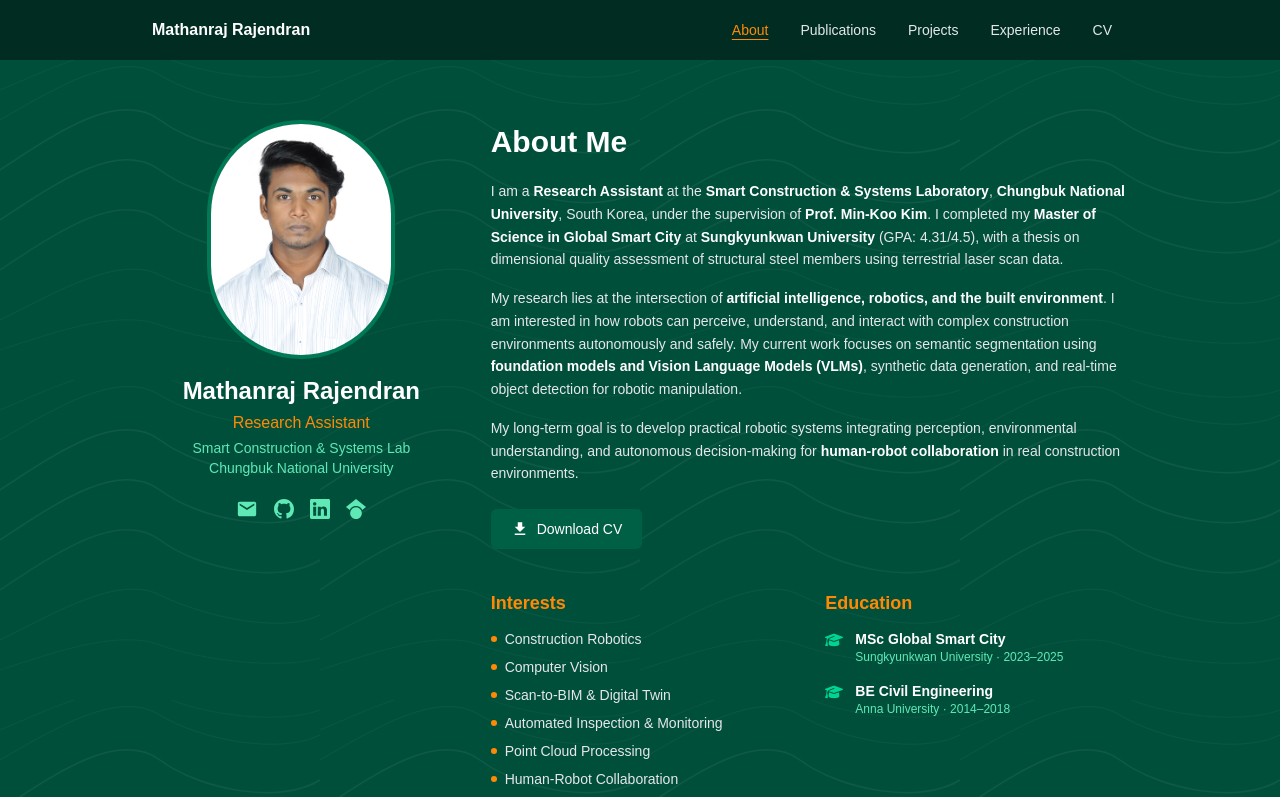
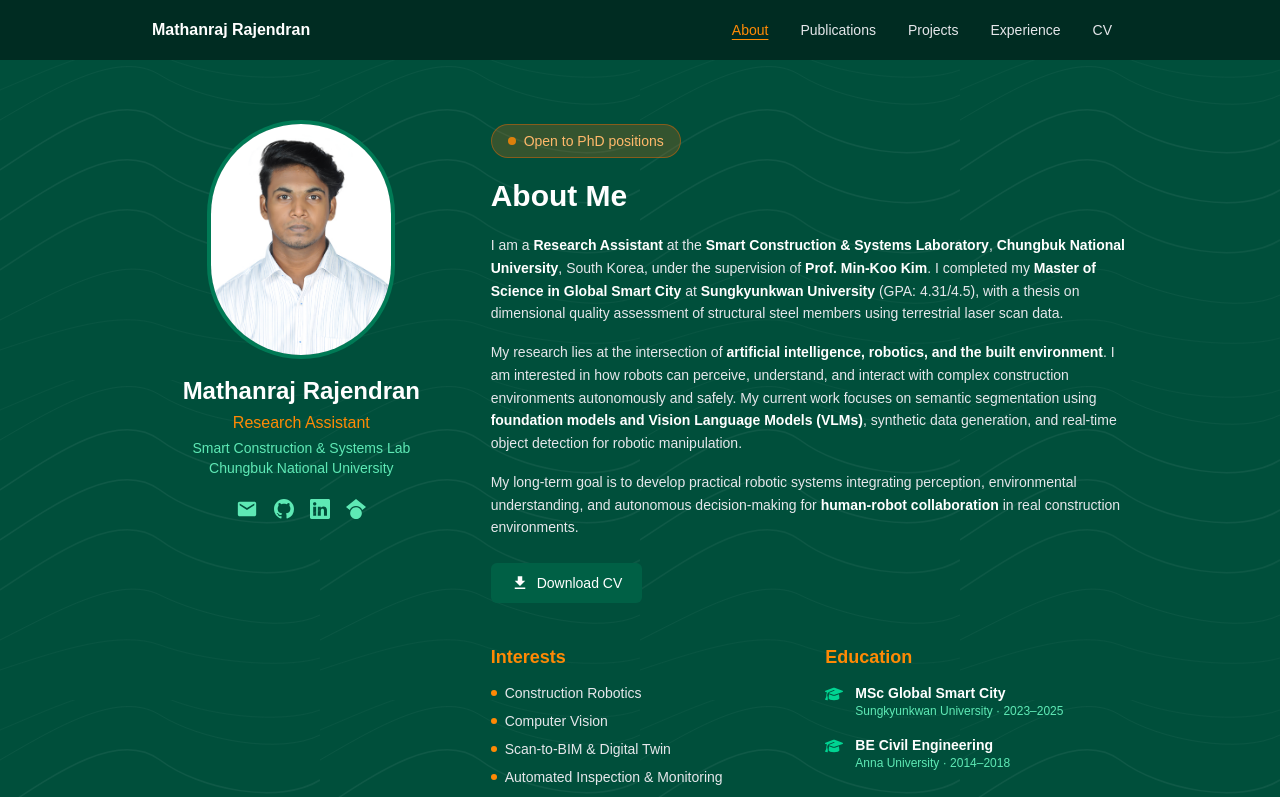
Before and after one commit to razmathan/razmathan.github.io, a Next.js app: page / in a window 1280 px wide. Shown: the top 797 px of the page. Built offline with nearby package versions, Linux system fonts and the light colour scheme.

Commit message:
Add seeking PhD position badge

```diff
--- a/app/page.tsx
+++ b/app/page.tsx
@@ -72,6 +72,10 @@ export default function Home() {
 
           {/* Right: About content */}
           <div className="md:col-span-2">
+            <div className="inline-flex items-center gap-2 mb-5 px-4 py-1.5 bg-orange-500/20 border border-orange-500/40 rounded-full text-sm text-orange-300 font-medium">
+              <span className="w-2 h-2 rounded-full bg-orange-400 animate-pulse" />
+              Open to PhD positions
+            </div>
             <h2 className="text-3xl font-bold mb-5">About Me</h2>
             <div className="space-y-4 text-gray-200 leading-relaxed text-sm">
               <p>
```
